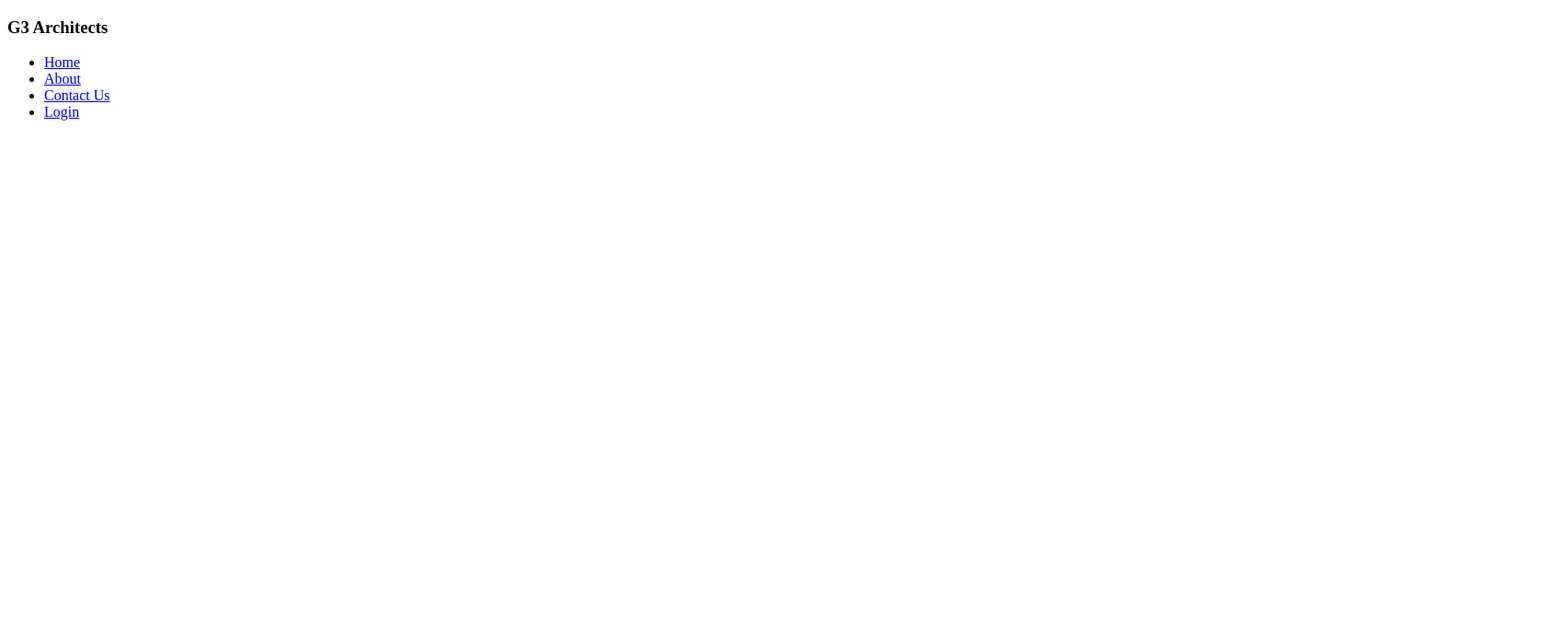
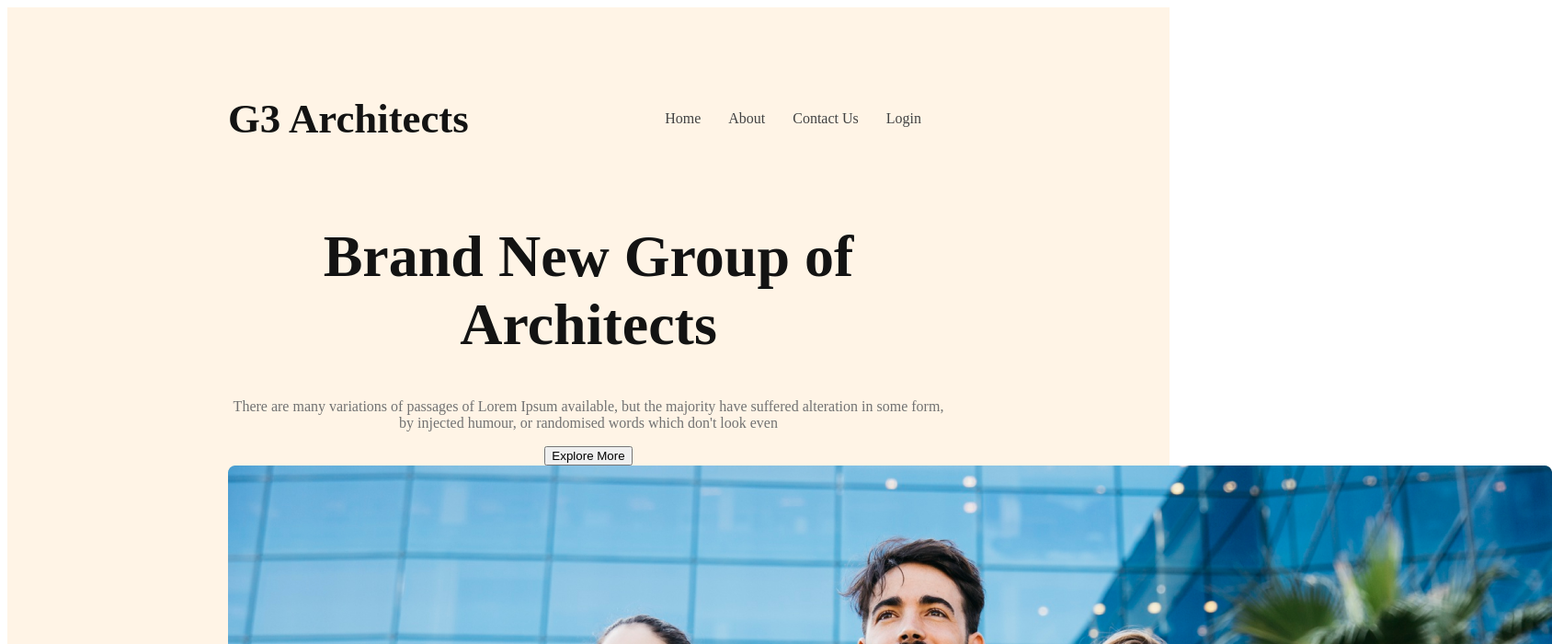
Before and after one commit to sakibskb143/G3-architects-responsive-website, a plain HTML site: page index.html in a window 1280 px wide. Shown: the top 700 px of the page at 92% size, 1688 px wide, since content can reach past the window. Drawn offline with Linux system fonts and the light colour scheme.

Commit message:
banner section style

```diff
--- a/index.html
+++ b/index.html
@@ -1,15 +1,17 @@
 <!DOCTYPE html>
 <html lang="en">
+
 <head>
     <meta charset="UTF-8">
     <meta name="viewport" content="width=device-width, initial-scale=1.0">
     <title>G3 Architects</title>
     <link rel="stylesheet" href="styles/architects.css">
 </head>
+
 <body>
     <header>
         <nav>
-            <h3>G3 Architects</h3>
+            <h3 class="nav-title">G3 Architects</h3>
             <ul>
                 <li><a href="#">Home</a></li>
                 <li><a href="#">About</a></li>
@@ -17,7 +19,26 @@
                 <li><a href="#">Login</a></li>
             </ul>
         </nav>
+        <div class="banner">
+            <div class="banner-container">
+                <h1 class="banner-title">Brand New
+                    Group of Architects
+                </h1>
+                <p class="banner-description">There are many variations of passages of Lorem Ipsum available, but the
+                    majority have suffered alteration in some form, by injected humour, or randomised words which don't
+                    look even</p>
+                <button class="btn-primary">Explore More</button>
+            </div>
+            <img src="images/banner.png" alt="">
+        </div>
     </header>
+    <main>
+
+    </main>
+    <footer>
+
+    </footer>
 
 </body>
+
 </html>
--- a/styles/architects.css
+++ b/styles/architects.css
@@ -4,3 +4,48 @@
 *{
     font-family: "Work Sans", sans-serif;
 }
+/* header section css style */
+header{
+    background: rgba(255, 144, 14, 0.10);
+    padding:50px 240px;
+}
+nav{
+    display: flex;
+    justify-content: space-between;
+    align-items: center;
+}
+.nav-title{
+    font-size: 2.8rem;
+    font-weight: 700px;
+    color: #131313;
+}
+nav > ul {
+    display: flex;
+}
+
+nav li  {
+    list-style: none;
+    margin-right: 30px;
+    font-weight: 500;
+    font-size: 1rem;
+
+
+}
+nav li a {
+    text-decoration: none;
+    color: #424242;
+}
+/* banner css style */
+.banner-container{
+    max-width: 800px;
+    text-align: center;
+    margin: 0 auto;
+}
+.banner-title{
+    font-size: 4rem;
+    font-weight: 700;
+   color: #131313;
+}
+.banner-description{
+    color: #727272;
+}
```
